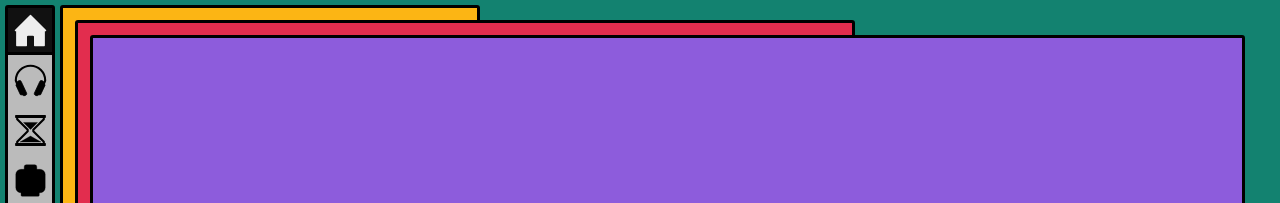
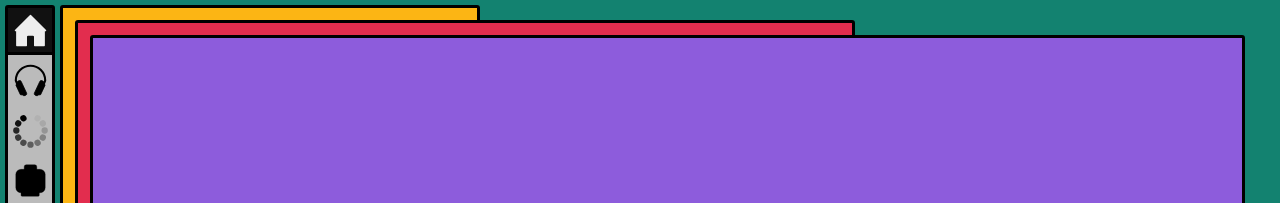
Before and after one commit to benbrott/benbrott, a React (Create React App) app: page / in a window 1280 px wide. Shown: the top 203 px of the page. Built offline with nearby package versions, Linux system fonts and the light colour scheme.

Commit message:
Updated styling and icon of loading animations

```diff
--- a/src/App/App.js
+++ b/src/App/App.js
@@ -10,6 +10,7 @@ import Headphones from 'svgComponents/Headphones';
 import Hourglass from 'svgComponents/Hourglass';
 import House from 'svgComponents/House';
 import Lego from 'svgComponents/Lego';
+import Loading from 'svgComponents/Loading';
 import Moon from 'svgComponents/Moon';
 import Sun from 'svgComponents/Sun';
 import { KEYS } from 'utils/events';
@@ -40,7 +41,7 @@ const NAV_ICONS = [
     ref: REFS.MUSIC
   },
   {
-    Component: Hourglass,
+    Component: Loading,
     path: PATH_LOADING_ANIMATIONS,
     ref: REFS.LOADING_ANIMATIONS
   },
--- a/src/App/LoadingAnimations/LoadingAnimations.js
+++ b/src/App/LoadingAnimations/LoadingAnimations.js
@@ -18,7 +18,7 @@ class LoadingAnimations extends React.PureComponent {
     return [Hourglass, Maze].map(Component => {
       return (
         <div className={containerClasses}>
-          <Component isDark={isDark} />
+          <Component primaryColor={isDark ? '#fcb514' : '#111'} />
         </div>
       );
     });
--- a/src/App/LoadingAnimations/LoadingAnimations.module.scss
+++ b/src/App/LoadingAnimations/LoadingAnimations.module.scss
@@ -21,11 +21,11 @@
   @extend %bordered-default;
 
   &.dark {
-    background-color: $accent-red;
+    background-color: $primary-black;
   }
 
   &.light {
-    background-color: $primary-black;
+    background-color: $primary-light-gray;
   }
 
   svg {
--- a/src/svgComponents/Hourglass.js
+++ b/src/svgComponents/Hourglass.js
@@ -1,6 +1,5 @@
 import React from 'react';
 import PropTypes from 'prop-types';
-import withTheming from './withTheming';
 
 class Hourglass extends React.PureComponent {
   static propTypes = { primaryColor: PropTypes.string }
@@ -55,4 +54,4 @@ class Hourglass extends React.PureComponent {
   }
 }
 
-export default withTheming(Hourglass);
+export default Hourglass;
--- /dev/null
+++ b/src/svgComponents/Loading.js
@@ -0,0 +1,32 @@
+import React from 'react';
+import PropTypes from 'prop-types';
+import withTheming from './withTheming';
+
+class Loading extends React.PureComponent {
+  static propTypes = { primaryColor: PropTypes.string }
+  static defaultProps = { primaryColor: '#000' }
+
+  render() {
+    const primaryColor = this.props.primaryColor;
+    return (
+      <svg xmlns="http://www.w3.org/2000/svg" viewBox="0 0 100 100">
+        <defs>
+          <circle id="circle" cx="50" cy="9.5" r="9" fill={primaryColor}/>
+        </defs>
+        <use href="#circle" transform="rotate(30, 50, 50)" opacity="0.05"/>
+        <use href="#circle" transform="rotate(60, 50, 50)" opacity="0.1"/>
+        <use href="#circle" transform="rotate(90, 50, 50)" opacity="0.2"/>
+        <use href="#circle" transform="rotate(120, 50, 50)" opacity="0.3"/>
+        <use href="#circle" transform="rotate(150, 50, 50)" opacity="0.4"/>
+        <use href="#circle" transform="rotate(180, 50, 50)" opacity="0.5"/>
+        <use href="#circle" transform="rotate(210, 50, 50)" opacity="0.6"/>
+        <use href="#circle" transform="rotate(240, 50, 50)" opacity="0.7"/>
+        <use href="#circle" transform="rotate(270, 50, 50)" opacity="0.8"/>
+        <use href="#circle" transform="rotate(300, 50, 50)" opacity="0.9"/>
+        <use href="#circle" transform="rotate(330, 50, 50)" opacity="1"/>
+      </svg>
+    );
+  }
+}
+
+export default withTheming(Loading);
--- a/src/svgComponents/Maze.js
+++ b/src/svgComponents/Maze.js
@@ -1,6 +1,5 @@
 import React from 'react';
 import PropTypes from 'prop-types';
-import withTheming from './withTheming';
 
 class Maze extends React.PureComponent {
   static propTypes = { primaryColor: PropTypes.string }
@@ -22,8 +21,8 @@ class Maze extends React.PureComponent {
           L 27.5,72.5
           L 27.5,50
           L 50,50
-        " fill="none" stroke={primaryColor} strokeLinecap="round" strokeLinejoin="round"/>
-        <rect width="22.5" height="22.5" rx="1" ry="1" stroke={primaryColor} fill={primaryColor}>
+        " fill="none" stroke={primaryColor} strokeWidth="3" strokeLinecap="round" strokeLinejoin="round"/>
+        <rect width="22.5" height="22.5" rx="1" ry="1" stroke={primaryColor} strokeWidth="3" fill={primaryColor}>
           <animate
             values="
               5;27.5;50;72.5;
@@ -62,4 +61,4 @@ class Maze extends React.PureComponent {
   }
 }
 
-export default withTheming(Maze);
+export default Maze;
```
